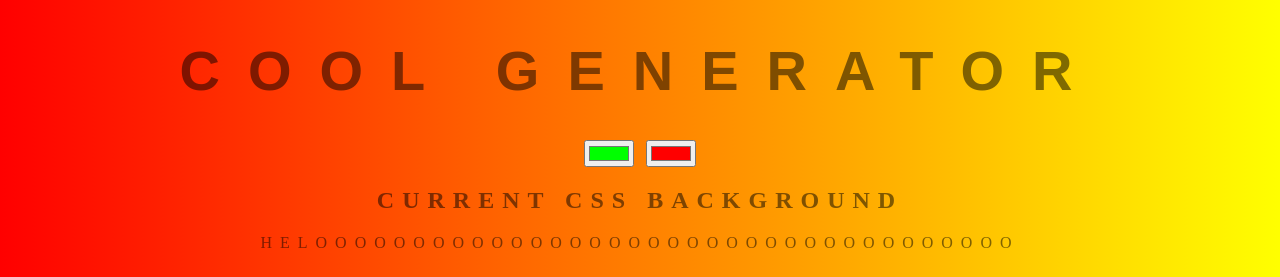
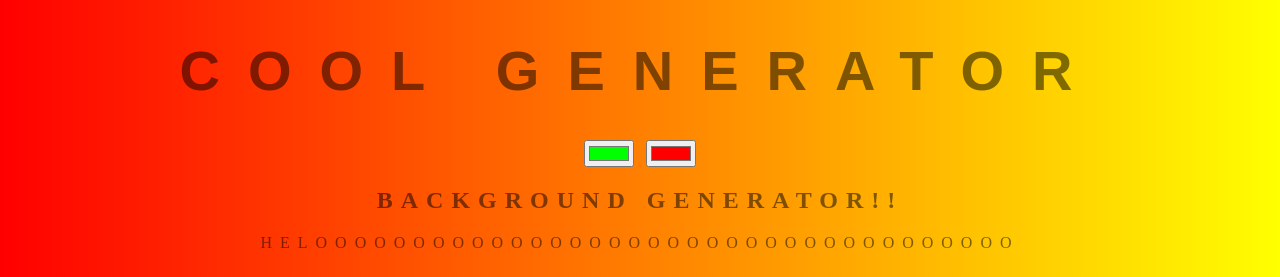
Before and after one commit to Abdul300634/background-generator, a plain HTML site: page index.html in a window 1280 px wide. Shown: the top 277 px of the page. Drawn offline with Linux system fonts and the light colour scheme.

Commit message:
exclamation

```diff
--- a/index.html
+++ b/index.html
@@ -8,8 +8,7 @@
 	<h1>Cool Generator</h1>
 	<input class="color1" type="color" name="color1" value="#00ff00">
 	<input class="color2" type="color" name="color2" value="#ff0000">
-	<h2>Current CSS Background</h2>
-
+	<h2>Background Generator!!</h2>
 	<h3></h3>
 	<p>heloooooooooooooooooooooooooooooooooooo</p>
 	<script type="text/javascript" src="script.js"></script>
```
